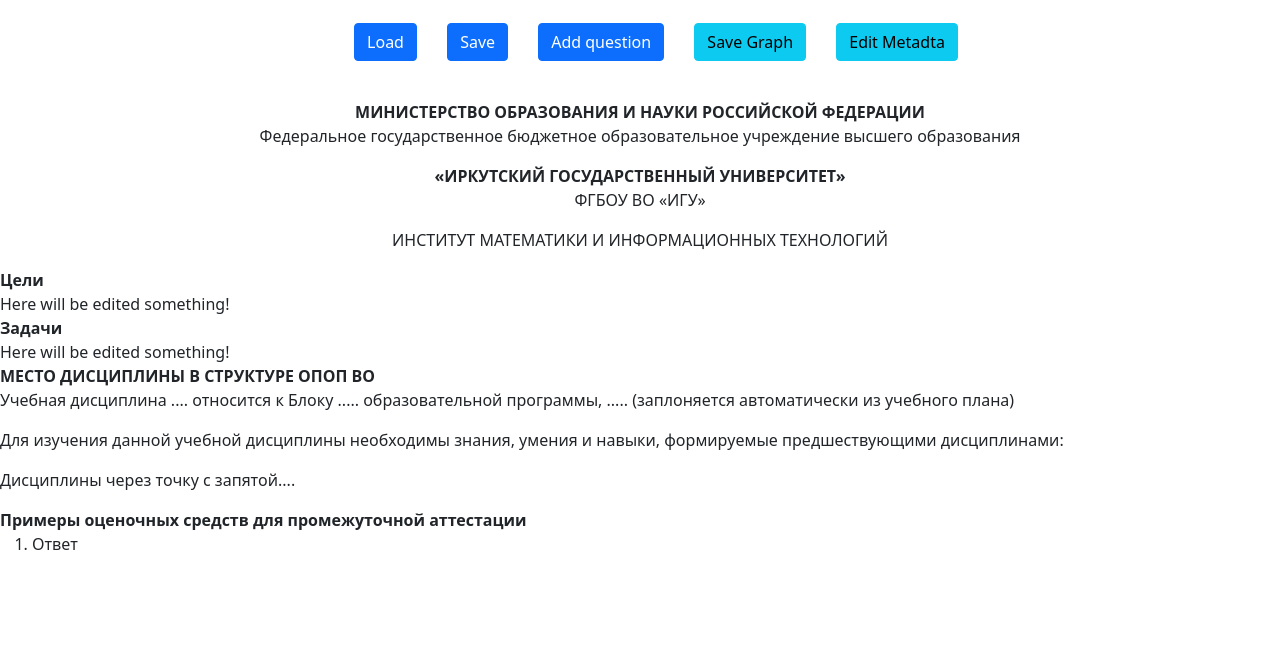
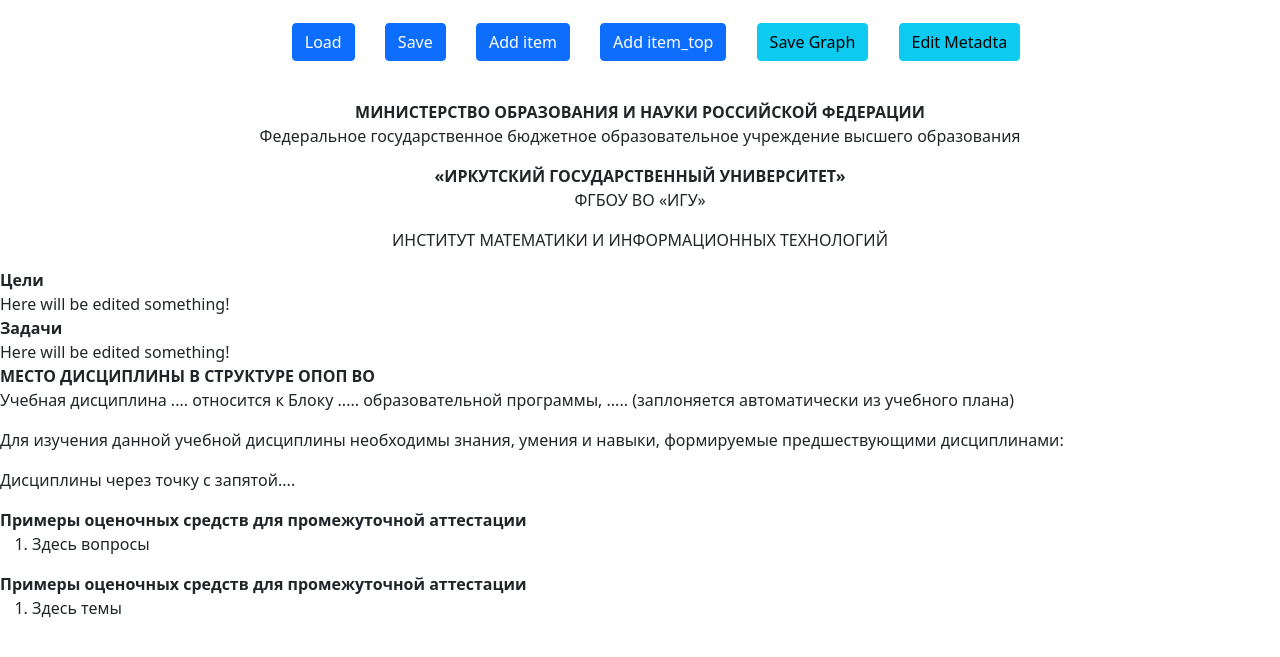
Before and after one commit to isu-enterprise/isu.workprog, a Flask app: page / in a window 1280 px wide. Shown: the top 657 px of the page. Run offline with Flask 2, Linux system fonts and the light colour scheme; parts of the project's set-up code (start-up, migrations or seed data) failed here and were passed over; some libraries are stand-ins or nearby versions.

Commit message:
some s implements
some s implements

```diff
--- a/check.py
+++ b/check.py
@@ -148,6 +148,24 @@ WHERE
 }
 """
 
+GET_TOPS = PREFIXES +"""
+
+SELECT ?topic ?label ?
+WHERE
+{
+    SELECT ?topic ?label ?sku
+    WHERE
+    {
+        ?topic a wpdd:Topic
+        ?label
+        ?sku
+    }
+}
+
+
+
+"""
+
 QTEMPLATE = \
 """<div property="wpdd:itemList" typeof="wpdd:ItemList wpdd:QuestionList" class="item-list" about="{{list}}">
   <ol id="listeditor-Question">
--- a/templates/index-copy.html
+++ b/templates/index-copy.html
@@ -241,24 +241,31 @@
           }
         });
 
+
         $("#saveGraphButton").on("click", () => {
           $.post(SERVER+"saveGraph", (data) => {
             $("alertBox").text("Saved Successfully!");
             console.info("Saved the gaph successfully!");
           })
         });
-
-        $("#questButton").on("click", function(){
+       $("#questButton").on("click", function(){
           if (currentListItem != null) {
             oul = findNearestContainer(currentListItem);
             $(".edit-itemlist").last().clone(true).appendTo(oul);
           }
         })
-
+        $("#questButton1").on("click", function(){
+          if (currentListItem != null) {
+            oul = findNearestContainer(currentListItem);
+            $(".edit-itemtop").last().clone(true).appendTo(oul);
+          }
+        })
         $(".edit-list-label").on("click", function () {
           currentListItem = this;
         });
-
+        $(".edit-list-top").on("click", function () {
+          currentListItem = this;
+        });
         TEXTEDS = [];
         tinyEditor = $(".edit-text").each(function () {
           TEXTEDS.push(this.id);
@@ -287,7 +294,8 @@
         <ul class="btns">
           <li class="btn"><button id="theButton" type="button" class="btn btn-primary">Load</button></li>
           <li class="btn"><button id="saveButton" type="button" class="btn btn-primary">Save</button></li>
-          <li class="btn"><button id="questButton" type="button" class="btn btn-primary">Add question</button></li>
+          <li class="btn"><button id="questButton" type="button" class="btn btn-primary">Add item</button></li>
+          <li class="btn"><button id="questButton1" type="button" class="btn btn-primary">Add item_top</button></li>
           <li class="btn"><button id="saveGraphButton" type="button" class="btn btn-info">Save Graph</button></li>
           <li class="btn"><button type="button" class="btn btn-info">Edit Metadta</button></li>
 
@@ -324,7 +332,6 @@
              >Дисциплины через точку с запятой....</div></p>
 
 
-
       <strong>Примеры оценочных средств для промежуточной аттестации</strong></br>
       <div class="div-container">
         <div property="wpdd:itemList" typeof="wpdd:ItemList wpdd:QuestionList" class="item-list">
@@ -336,21 +343,37 @@
                 lang="ru"
                 class="edit-list-label"
                 contenteditable="true"
-                >Ответ</div>
+                >Здесь вопросы</div>
             </li>
           </ol>
-          <!-- Кнопки -->
         </div>
       </div>
-      <!--
-          <strong>Примеры оценочных средств для промежуточной аттестации</strong></br>
-          <div id="texteditor-question"
-               class="edit-text"
-               property="wpdd:QuestionList" lang="ru"
-               > </div> -->
+
+      <strong>Примеры оценочных средств для промежуточной аттестации</strong></br>
+      <div class="div-container">
+        <div property="wpdd:content" typeof="wpdd:content wpdd:topic" class="item-list">
+          <ol id="listeditor-Tops">
+            <li class="edit-itemtop"
+                rev="schema:sku" typeof="wpdd:content wpdd:Topic">
+              <div
+                property="rdfs:label schema:sku"
+                lang="ru"
+                class="edit-list-top"
+                contenteditable="true"
+                >Здесь темы</div>
+            </li>
+          </ol>
+        </div>
+      </div>
 
 
-          <!--   <strong>ТРЕБОВАНИЯ К РЕЗУЛЬТАТАМ ОСВОЕНИЯ ДИСЦИПЛИНЫ</strong></br>
+
+
+
+
+
+
+      <!--   <strong>ТРЕБОВАНИЯ К РЕЗУЛЬТАТАМ ОСВОЕНИЯ ДИСЦИПЛИНЫ</strong></br>
                  <div id="texteditor-"
                       class="edit-text"
                       property="" lang="ru"
```
Also changed, not shown: 1 other file.
